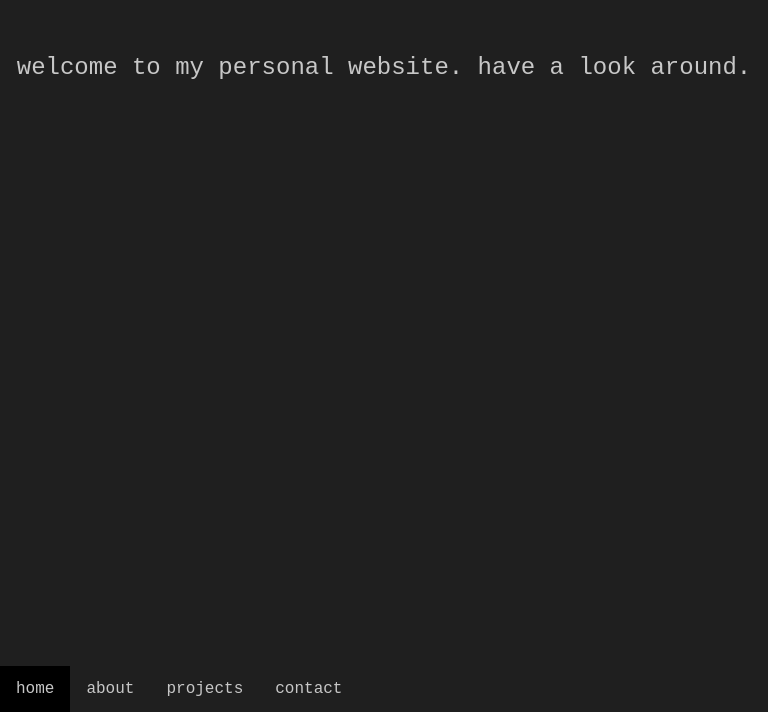
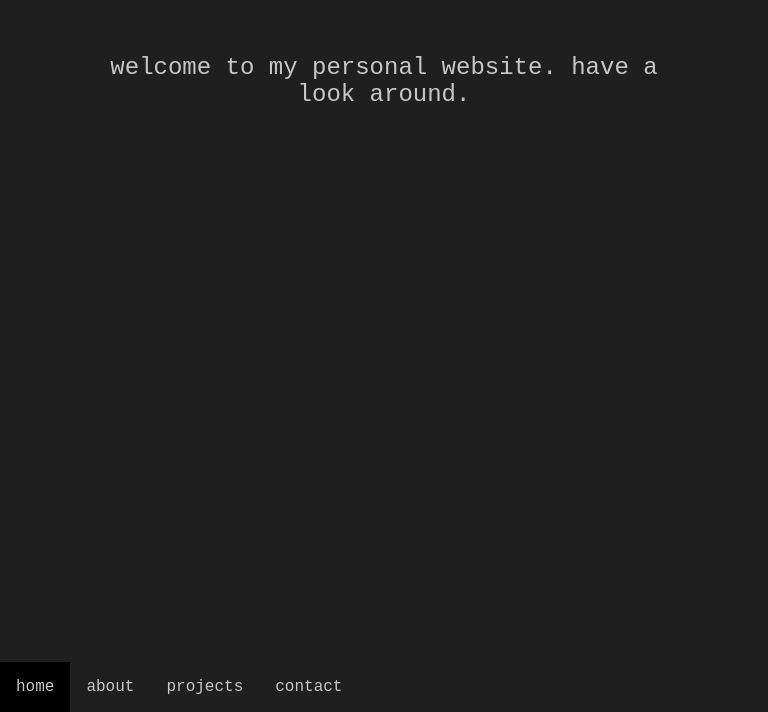
Before and after one commit to petradios/petradios.eu, a plain HTML site: page index.html in a window 768 px wide. Shown: the part 88-800 px from the top of the page. Drawn offline with Linux system fonts and the light colour scheme; a web font is replaced by a local one.

Commit message:
removed unnecessary css

```diff
--- a/styles.css
+++ b/styles.css
@@ -9,22 +9,13 @@
     padding: 0;
   }
 
-
   .flex-container{
     display: flex;
+    flex-wrap: nowrap;
     flex-direction: column;
     justify-content: center;
     align-items: center;
-    margin-bottom: 1rem;
-    height: 100%;
-  }
-
-  .navbar{
-    position: fixed;
-    bottom: 0;
-    overflow: hidden;
-    width: 100%;
-    background-color: #1f1f1f;
+    margin: 0rem 2rem 3rem 2rem;
   }
 
   .navbar a {
@@ -34,16 +25,7 @@
     text-align: center;
     padding: 0.8rem 1rem;
     text-decoration: none;
-  }
-
-  .navbar a:hover {
-    background-color: rgb(199, 199, 199);
-    color: black;
-  }
-
-  .navbar a.active {
-    background-color: black;
-    color: rgb(199, 199, 199);
+    font-size: 0.8rem;
   }
 
 }
@@ -60,14 +42,23 @@ body{
     padding: 0;
   }
 
-
   .flex-container{
     display: flex;
     flex-direction: column;
     justify-content: center;
     align-items: center;
-  margin-bottom: 2rem;
-  height: 100%;
+    margin: 0rem 5rem 2rem 5rem;
+  }
+
+  .navbar a {
+    float: left;
+    display: block;
+    color: #c7c7c7;
+    text-align: center;
+    padding: 1rem 1rem;
+    text-decoration: none;
+    font-size: 1rem;
+  }
 }
 
 .navbar{
@@ -76,17 +67,6 @@ body{
   overflow: hidden;
   width: 100%;
   background-color: #1f1f1f;
-  margin-top: auto;
-}
-
-.navbar a {
-  float: left;
-  display: block;
-  color: #c7c7c7;
-  text-align: center;
-  padding: 14px 16px;
-  text-decoration: none;
-  font-size: 1rem
 }
 
 .navbar a:hover {
@@ -98,5 +78,3 @@ body{
   background-color: black;
   color: rgb(199, 199, 199);
 }
-
-}
```
Lines whose indentation alone changed are shown as unchanged.
